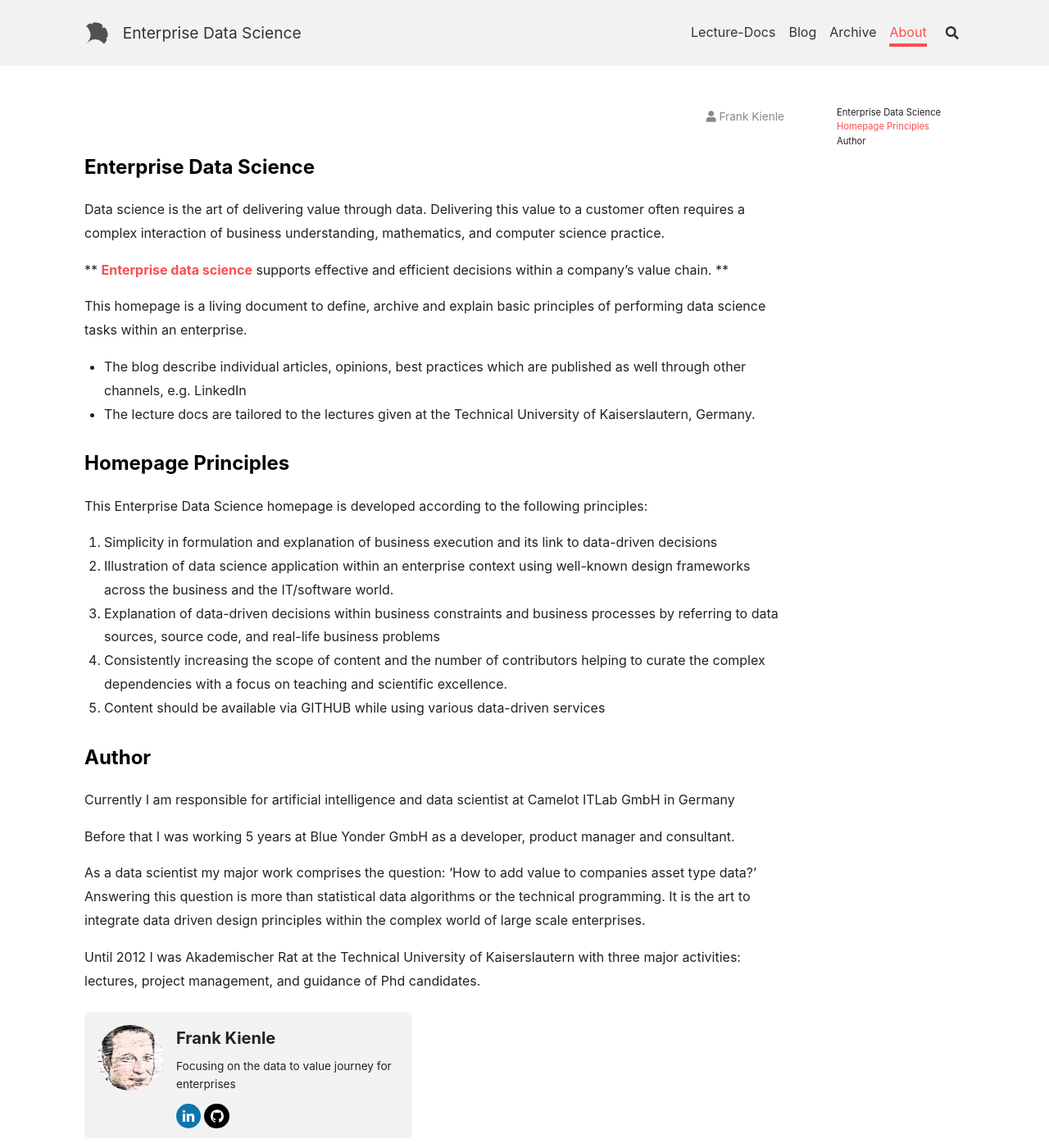
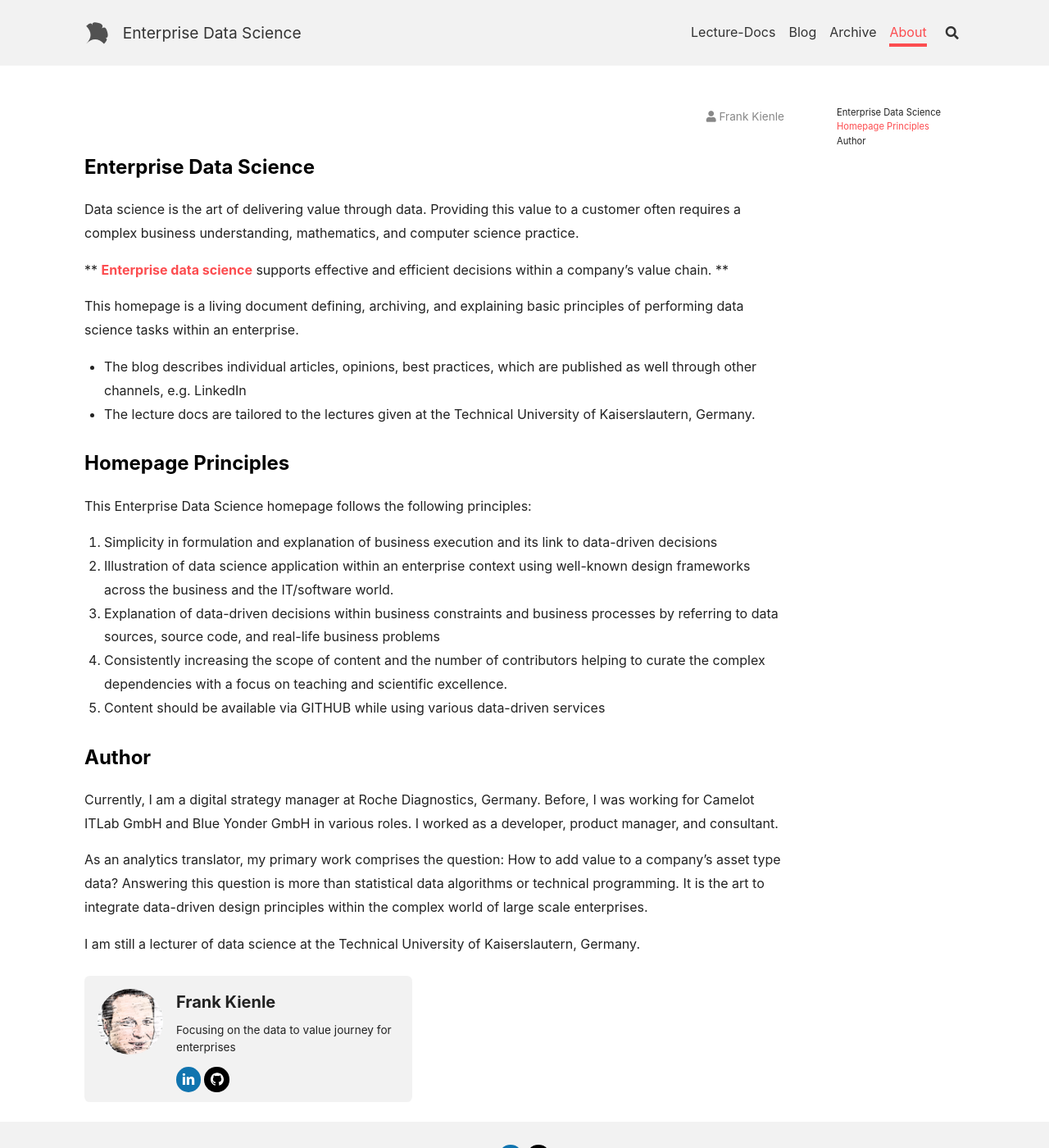
Before and after one commit to kienlef/kienlef.github.io, a Jekyll site: the page built from about.md, in a window 1280 px wide and 1400 px high. Shown: the whole window at 82% size. Built offline with Jekyll 4.4.1, drawn with Linux system fonts in a browser that asks for light colours; nearby versions of some CDN libraries.

Commit message:
grammar change

```diff
--- a/about.md
+++ b/about.md
@@ -8,18 +8,17 @@ aside:
 ---
 ### Enterprise Data Science
 
-Data science is the art of delivering value through data. Delivering this value to a customer often requires a complex interaction of business understanding, mathematics, and computer science practice.
+Data science is the art of delivering value through data. Providing this value to a customer often requires a complex business understanding, mathematics, and computer science practice.
 
 ** [Enterprise data science](docs/enterprise_data_science) supports effective and efficient decisions within a company's value chain. **
 
-This homepage is a living document to define, archive and explain basic principles of performing data science tasks within an enterprise.
+This homepage is a living document defining, archiving, and explaining basic principles of performing data science tasks within an enterprise.
 
-
-* The blog describe individual articles, opinions, best practices which are published as well through other channels, e.g. LinkedIn
+* The blog describes individual articles, opinions, best practices, which are published as well through other channels, e.g. LinkedIn
 * The lecture docs are tailored to the lectures given at the Technical University of Kaiserslautern, Germany.
 
 ### Homepage Principles
-This Enterprise Data Science homepage is developed according to the following principles:
+This Enterprise Data Science homepage follows the following principles:
 
 1. Simplicity in formulation and explanation of  business execution and its link to data-driven decisions
 2. Illustration of data science application within an enterprise context using well-known design frameworks across the business and the IT/software world.
@@ -28,14 +27,12 @@ This Enterprise Data Science homepage is developed according to the following pr
 5. Content should be available via GITHUB while using various data-driven services
 
 ### Author
-Currently I am responsible for artificial intelligence and  data scientist at Camelot ITLab GmbH in Germany
+Currently, I am a digital strategy manager at Roche Diagnostics, Germany.
+Before, I was working for Camelot ITLab GmbH and Blue Yonder GmbH in various roles. I worked as a developer, product manager, and consultant.
 
-Before that I was working 5 years at Blue Yonder GmbH as a developer, product manager and consultant.
-
-As a data scientist my major work comprises the question:
-‘How to add value to companies asset type data?’
-Answering this question is more than statistical data algorithms or the technical programming. It is the art to integrate data driven design principles within the complex world of large scale enterprises.
+As an analytics translator, my primary work comprises the question:
+How to add value to a company's asset type data?
+Answering this question is more than statistical data algorithms or technical programming. It is the art to integrate data-driven design principles within the complex world of large scale enterprises.
 
 
-Until 2012 I was Akademischer Rat at the Technical University of Kaiserslautern with three major activities:
-lectures, project management, and guidance of Phd candidates.
+I am still a lecturer of data science at the Technical University of Kaiserslautern, Germany.
```
